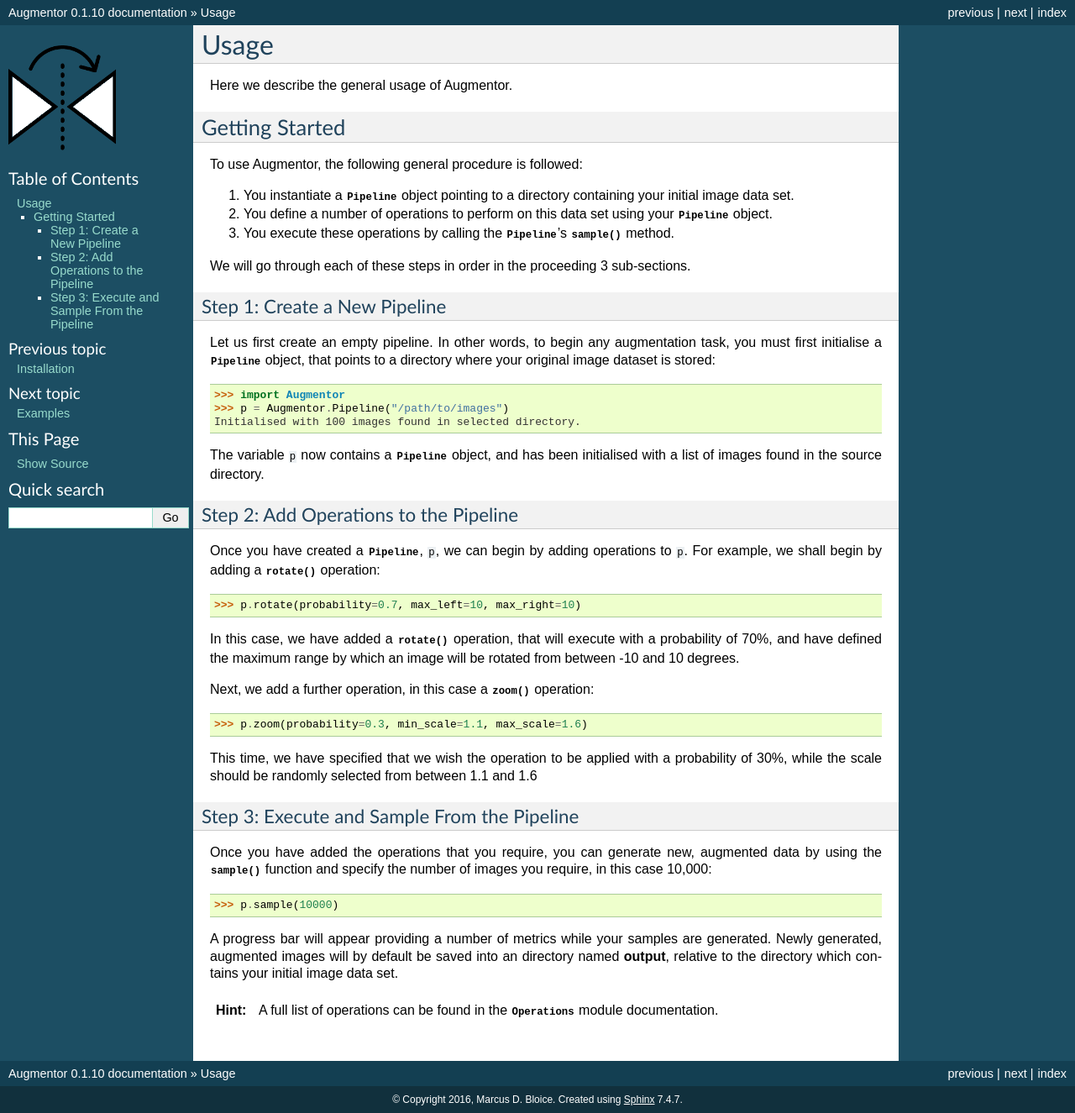
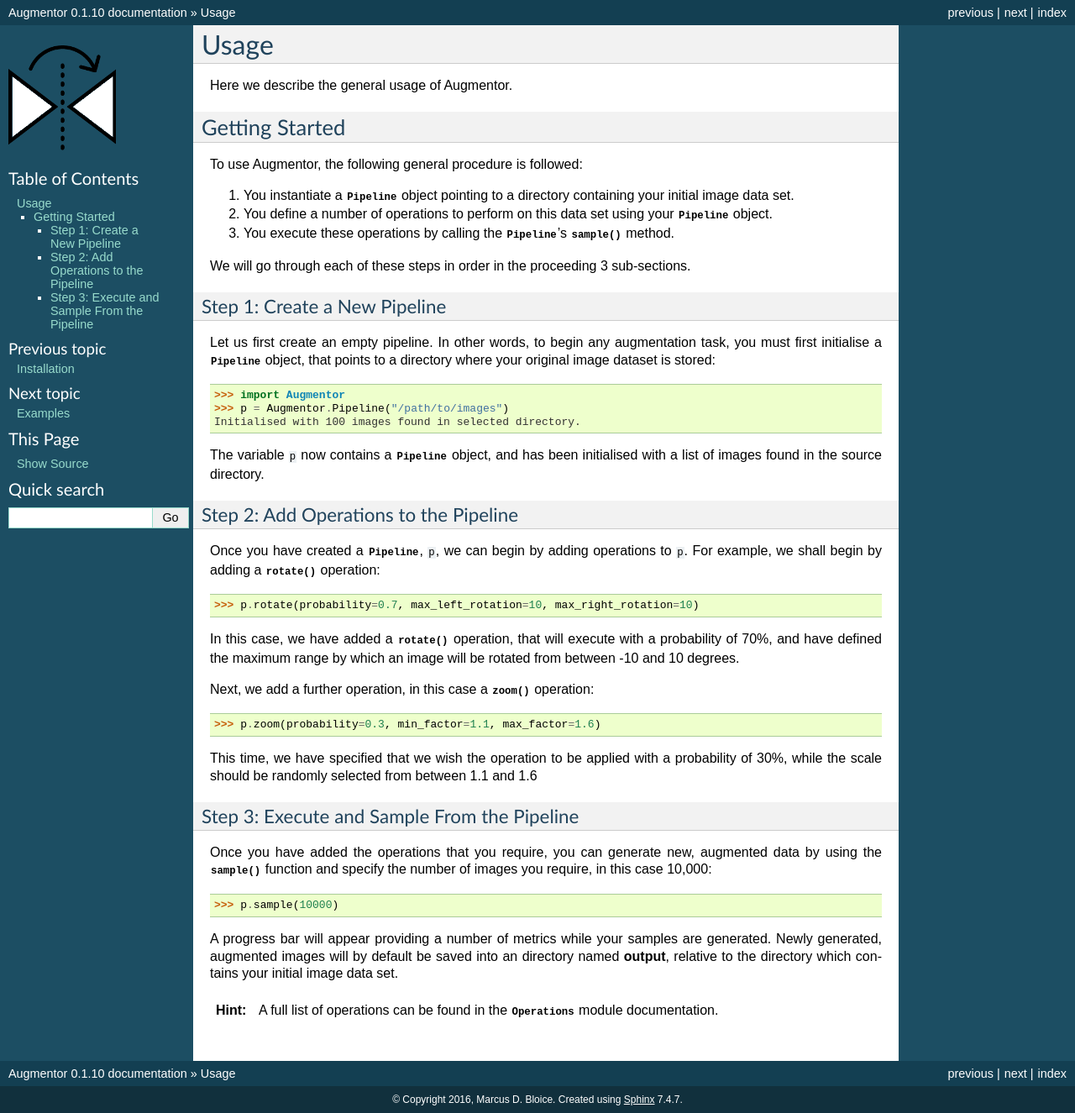
Before and after one commit to ChenXiao61/Img_augmentor, a Sphinx documentation site: the page built from docs/userguide/usage.rst, in a window 1280 px wide. Shown: the whole page at 84% size. Built offline with Sphinx 7.4.7, drawn with Linux system fonts in a browser that asks for light colours.

Commit message:
modified rotate an zoom arguments in function call

```diff
--- a/docs/userguide/usage.rst
+++ b/docs/userguide/usage.rst
@@ -34,7 +34,7 @@
 
 .. code-block:: python
 
-    >>> p.rotate(probability=0.7, max_left=10, max_right=10)
+    >>> p.rotate(probability=0.7, max_left_rotation=10, max_right_rotation=10)
 
 In this case, we have added a :func:`~Augmentor.Pipeline.Pipeline.rotate` operation, that will execute with a probability of 70%, and have defined the maximum range by which an image will be rotated from between -10 and 10 degrees.
 
@@ -42,7 +42,7 @@
 
 .. code-block:: python
 
-    >>> p.zoom(probability=0.3, min_scale=1.1, max_scale=1.6)
+    >>> p.zoom(probability=0.3, min_factor=1.1, max_factor=1.6)
 
 This time, we have specified that we wish the operation to be applied with a probability of 30%, while the scale should be randomly selected from between 1.1 and 1.6
 
```
